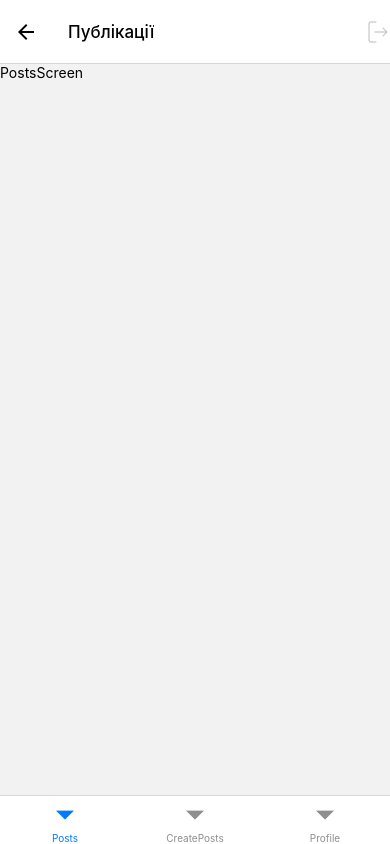
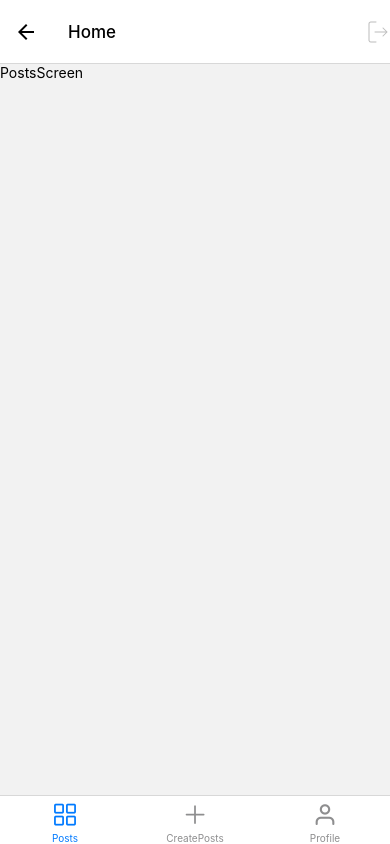
Before and after one commit to anna-sergienko/react-native-hw-01, a React Native app in the folder AwesomeProject/: screen /Home in a window 390 px wide. Built offline with nearby package versions, Linux system fonts and the light colour scheme.

Commit message:
added icons

```diff
--- a/AwesomeProject/App.js
+++ b/AwesomeProject/App.js
@@ -34,7 +34,6 @@ export default function App() {
           name="Home"
           component={Home}
           options={{
-            title: "Публікації",
             headerStyle: {
               backgroundColor: "#FFFFFF",
             },
--- a/AwesomeProject/Screens/Home/Home.jsx
+++ b/AwesomeProject/Screens/Home/Home.jsx
@@ -1,7 +1,10 @@
 import 'react-native-gesture-handler';
+import Ionicons from '@expo/vector-icons/Ionicons';
 import { createBottomTabNavigator } from '@react-navigation/bottom-tabs';
 import { NavigationContainer } from '@react-navigation/native';
 import { createStackNavigator } from '@react-navigation/stack';
+import { AntDesign } from '@expo/vector-icons';
+import { Feather } from '@expo/vector-icons';
 
 import PostsScreen from '../PostsScreen/PostsScreen';
 import CreatePostsScreen from '../CreatePostsScreen/CreatePostsScreen';
@@ -11,10 +14,13 @@ const BottomTab = createBottomTabNavigator();
 
 export default function Home() {
   return (
-    <BottomTab.Navigator>
+    <BottomTab.Navigator tabBarOptions={{ shawLabel: false }}>
       <BottomTab.Screen
         name="Posts"
         options={{
+          tabBarIcon: ({ focused, size, color }) => (
+            <AntDesign name="appstore-o" size={size} color={color} />
+          ),
           headerShown: false,
         }}
         component={PostsScreen}
@@ -22,6 +28,9 @@ export default function Home() {
       <BottomTab.Screen
         name="CreatePosts"
         options={{
+          tabBarIcon: ({ focused, size, color }) => (
+            <AntDesign name="plus" size={size} color={color} />
+          ),
           headerShown: false,
         }}
         component={CreatePostsScreen}
@@ -29,6 +38,9 @@ export default function Home() {
       <BottomTab.Screen
         name="Profile"
         options={{
+          tabBarIcon: ({ focused, size, color }) => (
+            <Feather name="user" size={size} color={color} />
+          ),
           headerShown: false,
         }}
         component={ProfileScreen}
```
